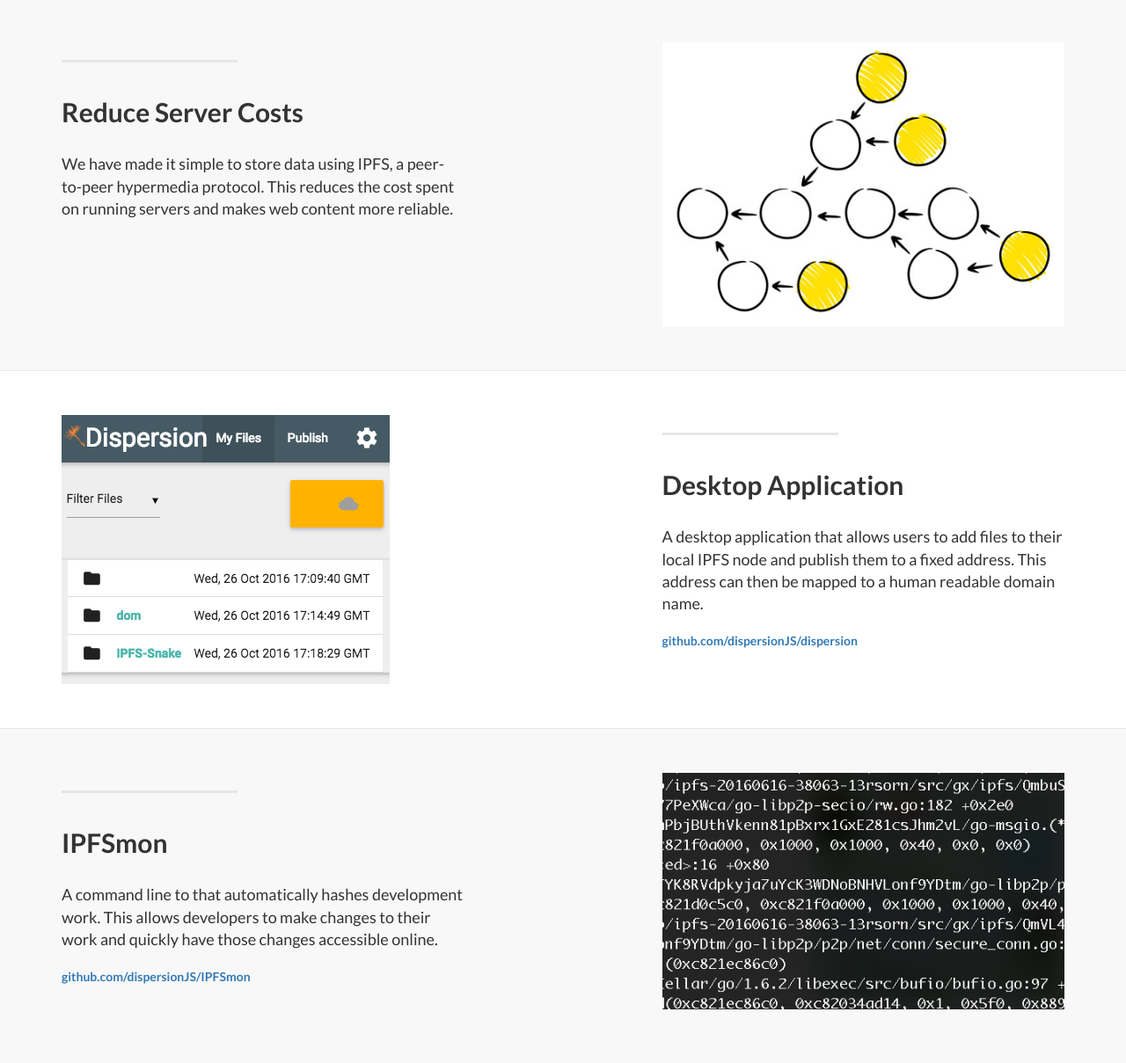
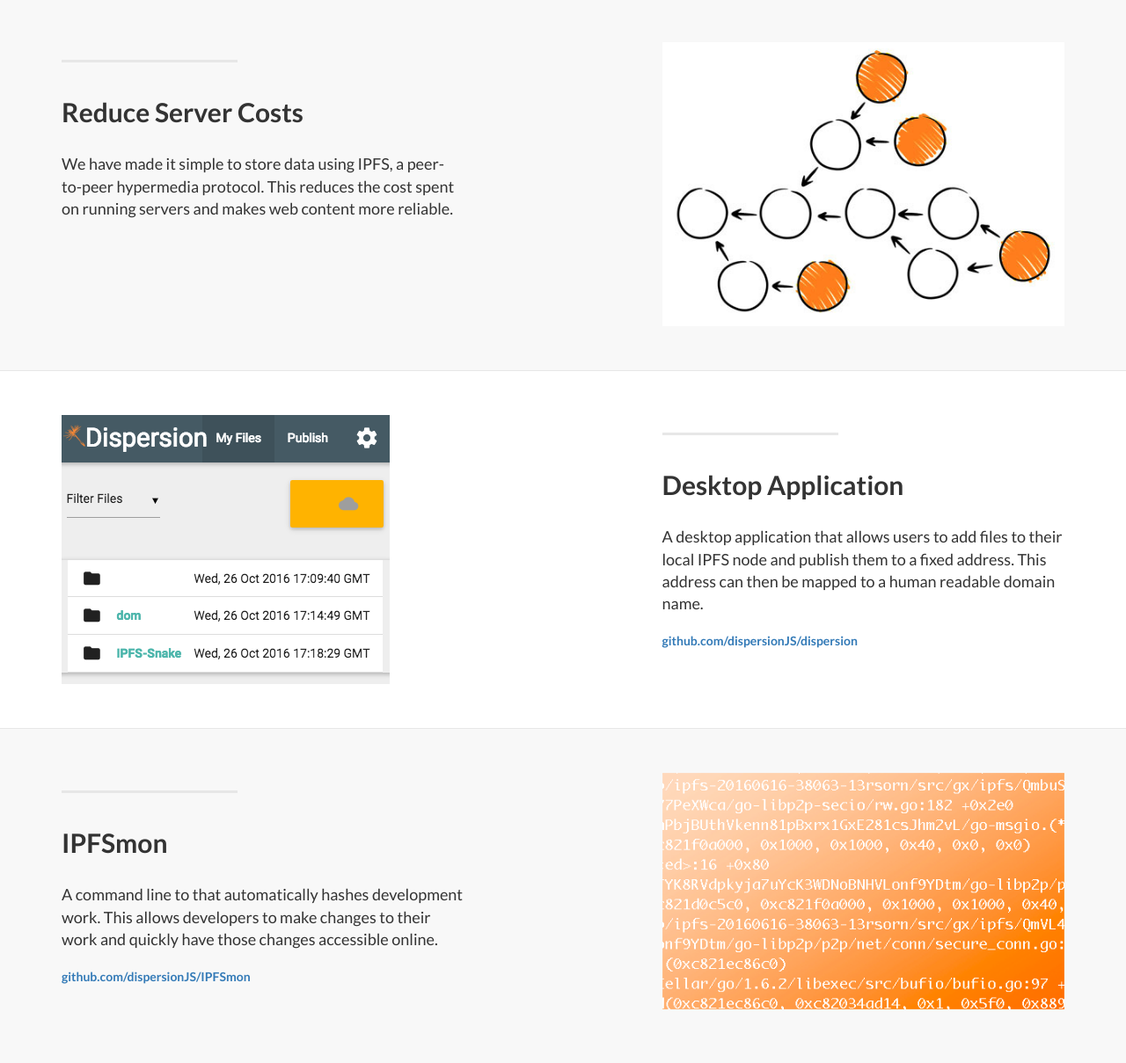
Before and after one commit to mrrockabilly/dispersion-landing-page, a plain HTML site: page index.html in a window 1280 px wide. Shown: the part 691-1900 px from the top of the page at 88% size. Drawn offline with Linux system fonts and the light colour scheme.

Commit message:
added new images and updated html for orange color theme

```diff
--- a/index.html
+++ b/index.html
@@ -95,7 +95,7 @@
                     <p class="lead">We have made it simple to store data using IPFS, a peer-to-peer hypermedia protocol. This reduces the cost spent on running servers and makes web content more reliable.</p>
                 </div>
                 <div class="col-lg-5 col-lg-offset-2 col-sm-6">
-                    <img class="img-responsive" src="img/dag2.jpg" alt="">
+                    <img class="img-responsive" src="img/dag2-1.png" alt="">
                 </div>
             </div>
 
@@ -141,7 +141,7 @@
                     <a href="https://github.com/Dispersionjs/ipfsmon">github.com/dispersionJS/IPFSmon</a>
                 </div>
                 <div class="col-lg-5 col-lg-offset-2 col-sm-6">
-                    <img class="img-responsive" src="img/cli6.png" alt="">
+                    <img class="img-responsive" src="img/cli6-0.png" alt="">
                 </div>
             </div>
 
```
Also changed, not shown: img/cli6-0.png (added), img/dag2-1.png (added), 1 other file.
